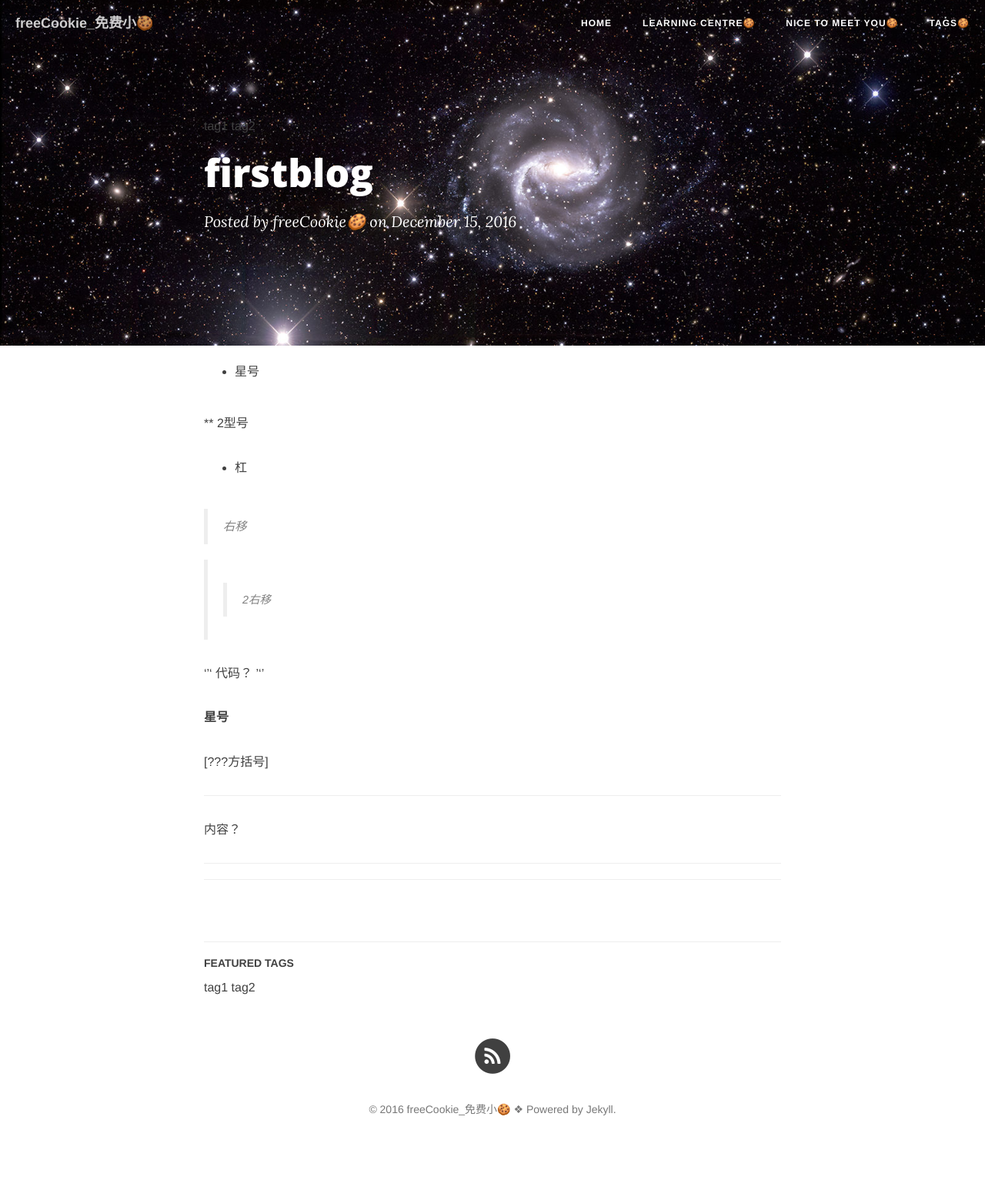
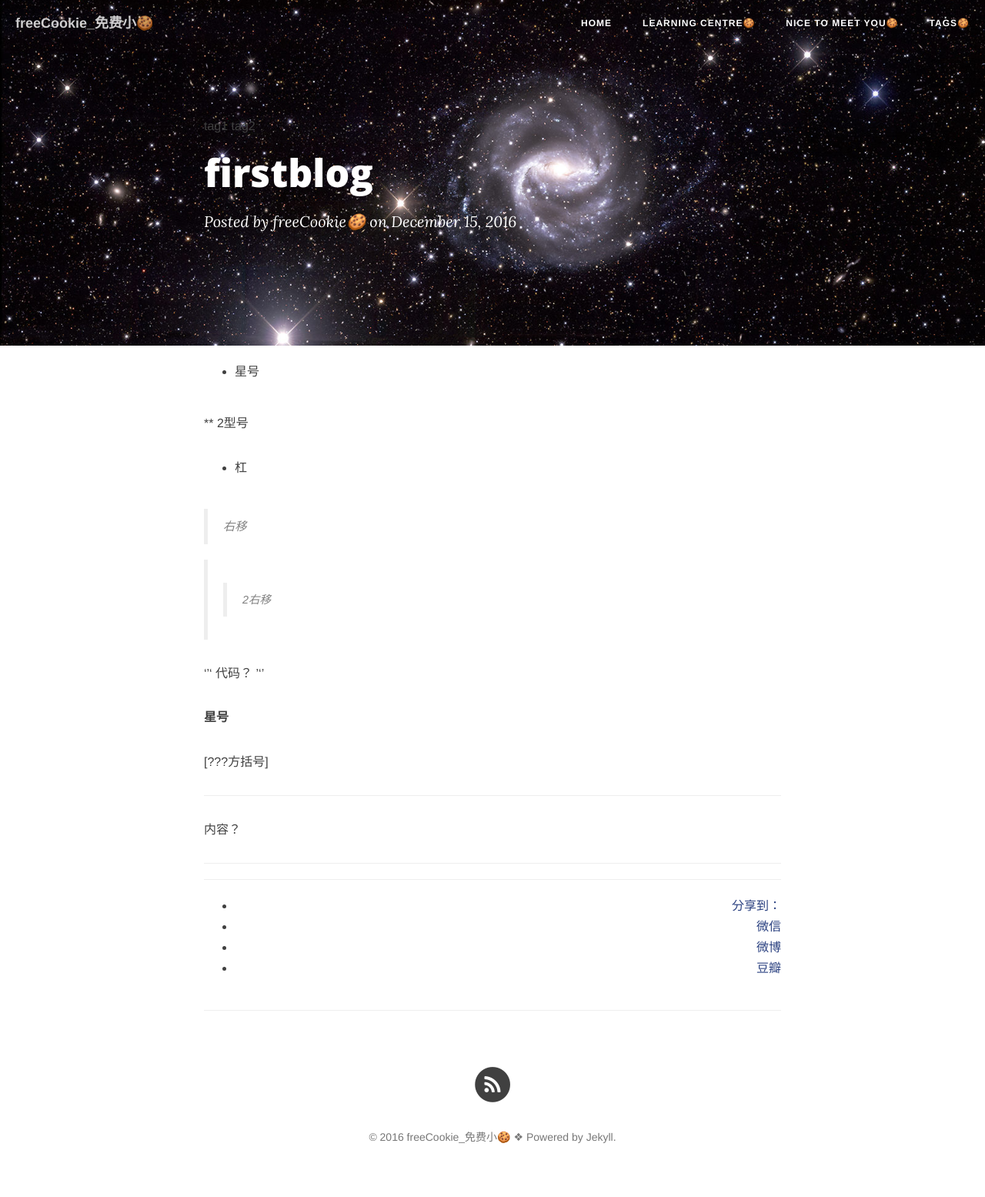
Before and after one commit to MelonTennis/MelonTennis.github.io, a Jekyll site: the page built from _posts/2016-12-15-first-blog.md, in a window 1280 px wide. Shown: the whole page at 77% size. Built offline with Jekyll 4.4.1, drawn with Linux system fonts in a browser that asks for light colours; nearby versions of some CDN libraries; comment, search, counter and statistics services are not loaded; before the commit the page ends 1519 px from its top, so only the background shows below that.

Commit message:
post + duoshuo

```diff
--- a/_layouts/post.html
+++ b/_layouts/post.html
@@ -63,18 +63,28 @@ layout: default
 
                 <hr>
 
-                {% if site.duoshuo_share && site.duoshuo_username %}
-                <!-- 多说 Share start -->
+
+                <!-- Duoshuo Share start -->
+                <style>
+                .ds-share{
+                text-align: right;
+                }
+
+                @media only screen and (max-width: 700px) {
+                .ds-share {
+
+                }
+                }
                 </style>
+
                 <div class="ds-share"
-                    style="text-align: right"
-                    data-thread-key="{{page.id}}"
-                    data-title="{{page.title}}"
-                    data-url="{{site.url}}{{site.baseurl}}{{page.url}}"
-                    data-images="{{ site.url }}{{site.baseurl}}/{% if page.header-img %}{{ page.header-img }}{% else %}{{ site.header-img }}{% endif %}"
-                    data-content="{{ content | strip_html | truncate:80 }} | {{ site.SEOTitle }} " >
+                    data-thread-key="{{page.id}}" data-title="{{page.title}}"
+                    data-images="{{ site.url }}/{% if page.header-img %}{{ page.header-img }}{% else %}{{ site.header-img }}{% endif %}"
+                    data-content="{{ content | strip_html | truncate:80 }} | Microdust:Azeril's blog"
+                    data-url="{{site.url}}{{page.url}}">
                     <div class="ds-share-inline">
                         <ul  class="ds-share-icons-16">
+
                             <li data-toggle="ds-share-icons-more"><a class="ds-more" href="#">分享到：</a></li>
                             <li><a class="ds-wechat flat" href="javascript:void(0);" data-service="wechat">微信</a></li>
                             <li><a class="ds-weibo flat" href="javascript:void(0);" data-service="weibo">微博</a></li>
@@ -85,116 +95,24 @@ layout: default
                     </div>
                     <hr>
                 </div>
-                <!-- 多说 Share end-->
-                {% endif %}
+                <!-- Duoshuo Share end-->
 
 
-                <ul class="pager">
-                    {% if page.previous.url %}
-                    <li class="previous">
-                        <a href="{{ page.previous.url | prepend: site.baseurl | replace: '//', '/' }}" data-toggle="tooltip" data-placement="top" title="{{page.previous.title}}">
-                        Previous<br>
-                        <span>{{page.previous.title}}</span>
-                        </a>
-                    </li>
-                    {% endif %}
-                    {% if page.next.url %}
-                    <li class="next">
-                        <a href="{{ page.next.url | prepend: site.baseurl | replace: '//', '/' }}" data-toggle="tooltip" data-placement="top" title="{{page.next.title}}">
-                        Next<br>
-                        <span>{{page.next.title}}</span>
-                        </a>
-                    </li>
-                    {% endif %}
-                </ul>
-
-
-                {% if site.duoshuo_username %}
                 <!-- 多说评论框 start -->
                 <div class="comment">
-                    <div class="ds-thread"
-                        data-thread-key="{{page.id}}"
-                        data-title="{{page.title}}"
-                        data-url="{{site.url}}{{site.baseurl}}{{page.url}}" >
-                    </div>
+                    <div class="ds-thread" data-thread-key="{{page.id}}" data-title="{{page.title}}" data-url="{{site.url}}{{page.url}}"></div>
                 </div>
                 <!-- 多说评论框 end -->
-                {% endif %}
-
-                {% if site.disqus_username %}
-                <!-- disqus 评论框 start -->
-                <div class="comment">
-                    <div id="disqus_thread" class="disqus-thread"></div>
-                </div>
-                <!-- disqus 评论框 end -->
-                {% endif %}
-
-            </div>
-
-    <!-- Side Catalog Container -->
-        {% if page.catalog %}
-            <div class="
-                col-lg-2 col-lg-offset-0
-                visible-lg-block
-                sidebar-container
-                catalog-container">
-                <div class="side-catalog">
-                    <hr class="hidden-sm hidden-xs">
-                    <h5>
-                        <a class="catalog-toggle" href="#">CATALOG</a>
-                    </h5>
-                    <ul class="catalog-body"></ul>
-                </div>
-            </div>
-        {% endif %}
-
-    <!-- Sidebar Container -->
-            <div class="
-                col-lg-8 col-lg-offset-2
-                col-md-10 col-md-offset-1
-                sidebar-container">
-
-                <!-- Featured Tags -->
-                {% if site.featured-tags %}
-                <section>
-                    <hr class="hidden-sm hidden-xs">
-                    <h5><a href="/tags/">FEATURED TAGS</a></h5>
-                    <div class="tags">
-        				{% for tag in site.tags %}
-                            {% if tag[1].size > {{site.featured-condition-size}} %}
-                				<a href="/tags/#{{ tag[0] }}" title="{{ tag[0] }}" rel="{{ tag[1].size }}">
-                                    {{ tag[0] }}
-                                </a>
-                            {% endif %}
-        				{% endfor %}
-        			</div>
-                </section>
-                {% endif %}
-
-                <!-- Friends Blog -->
-                {% if site.friends %}
-                <hr>
-                <h5>FRIENDS</h5>
-                <ul class="list-inline">
-                    {% for friend in site.friends %}
-                        <li><a href="{{friend.href}}">{{friend.title}}</a></li>
-                    {% endfor %}
-                </ul>
-                {% endif %}
             </div>
         </div>
     </div>
 </article>
 
 
-{% if site.duoshuo_username %}
+
 <!-- 多说公共JS代码 start (一个网页只需插入一次) -->
 <script type="text/javascript">
-    // dynamic User by Hux
-    var _user = '{{site.duoshuo_username}}';
-
-    // duoshuo comment query.
-    var duoshuoQuery = {short_name: _user };
+    var duoshuoQuery = {short_name:"cnfeat"};
     (function() {
      var ds = document.createElement('script');
      ds.type = 'text/javascript';ds.async = true;
```
Also changed, not shown: other parts of _layouts/post.html (+0 -19 lines). Lines whose indentation alone changed are shown as unchanged.
